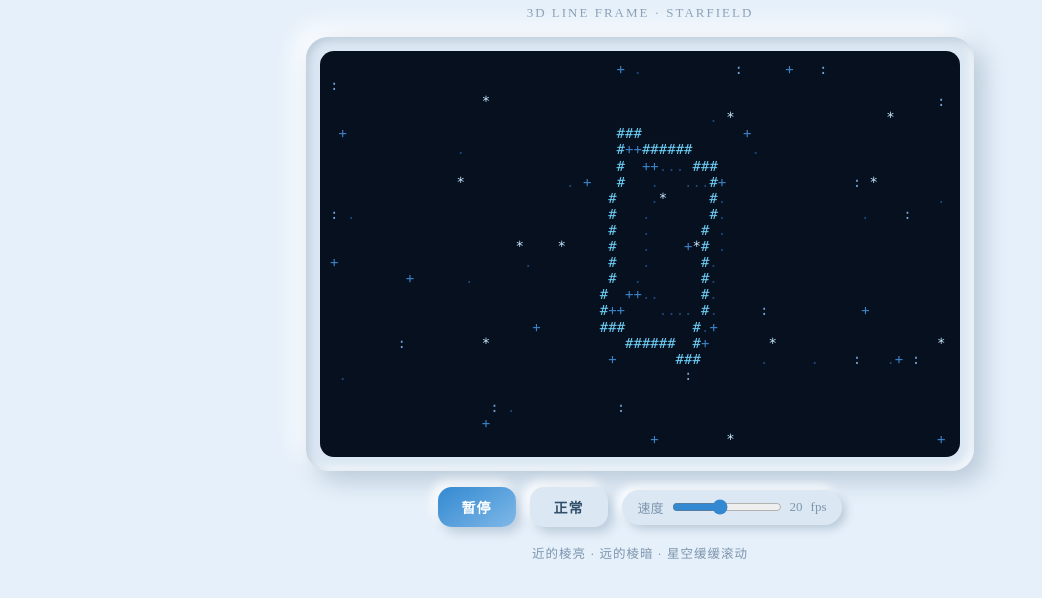
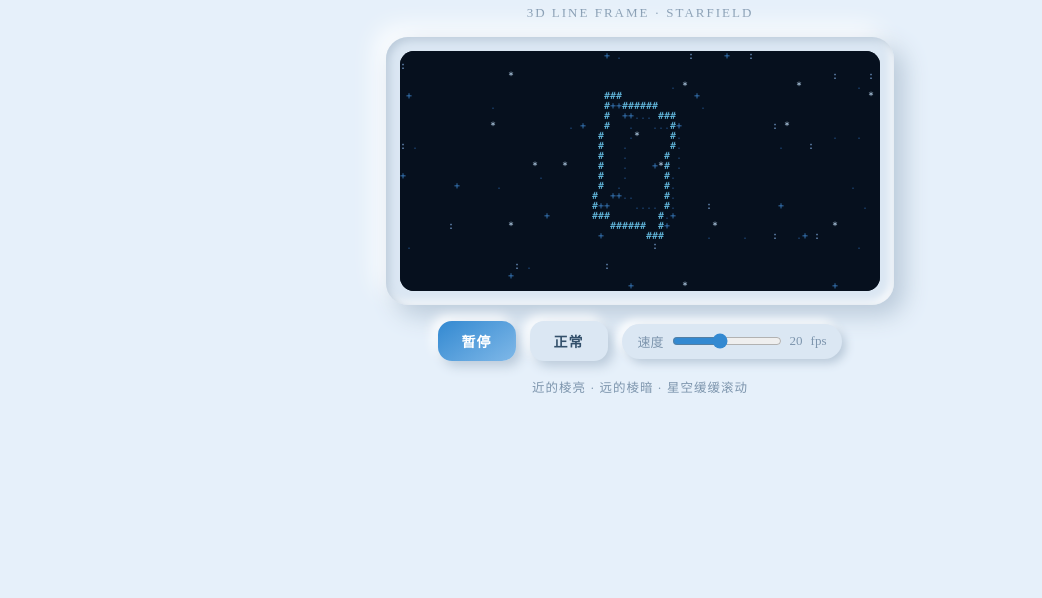
Before and after one commit to NaimioChan/NaimioChan.github.io, a website: page public/playground/ascii-cube.html in a window 1280 px wide. Shown: the part 120-718 px from the top of the page, without its empty margins (0-1042 px from the left). Drawn offline with Linux system fonts and the light colour scheme.

Commit message:
fix: 移动端优化 - 点击高亮/D-pad/ASCII画布自适应
- 三个子页面统一 -webkit-tap-highlight-color: transparent, 消除移动端蓝色点击遮罩
- snake: 新增虚拟方向键(≤768px显示, pointerdown/touchstart 双绑定)
- ascii-cube: pre+DOM 渲染改为 canvas 绘制, width calc(100vw-32px) 精确适配内容区, 窄屏完整显示且水平居中

```diff
--- a/public/playground/ascii-cube.html
+++ b/public/playground/ascii-cube.html
@@ -15,7 +15,7 @@
     --text: #33506b;
     --text-dim: #7d95ad;
   }
-  * { margin: 0; padding: 0; box-sizing: border-box; }
+  * { margin: 0; padding: 0; box-sizing: border-box; -webkit-tap-highlight-color: transparent; }
   body {
     font-family: "Times New Roman", Times, "Source Han Serif SC", "Noto Serif SC", "思源宋体", "Songti SC", "SimSun", serif;
     background: var(--bg);
@@ -47,20 +47,18 @@
     box-shadow: 10px 10px 24px var(--shadow-dk), -10px -10px 24px var(--shadow-lt),
                 inset 3px 3px 8px var(--shadow-dk), inset -3px -3px 8px var(--shadow-lt);
     padding: 14px;
+    /* 宽度精确适配 body 内容区(视口-左右padding)，任何屏宽都不溢出且居中 */
+    width: min(508px, calc(100vw - 32px));
+    max-width: 96vw;
+    margin: 0 auto;
   }
-  pre#screen {
+  /* canvas 绘制 ASCII：内部分辨率 480x240，CSS 等比缩放，窄屏完整居中 */
+  canvas#screen {
+    display: block;
+    width: 100%;
+    height: auto;
     background: #06101e;
     border-radius: 14px;
-    padding: 10px;
-    font-family: Consolas, "Courier New", monospace;
-    font-size: 14px;
-    line-height: 1.15;
-    letter-spacing: 0;
-    color: #6ecdf5;
-    white-space: pre;
-    overflow: hidden;
-    width: 640px;
-    max-width: 88vw;
   }
   .controls {
     display: flex;
@@ -107,7 +105,7 @@
   <p class="sub">3D LINE FRAME · STARFIELD</p>
 
   <div class="screen-box">
-    <pre id="screen"></pre>
+    <canvas id="screen" width="480" height="240" aria-label="ASCII 立方体动画"></canvas>
   </div>
 
   <div class="controls">
@@ -210,21 +208,25 @@
   }
 
   /* ---------- 动画循环 ---------- */
-  var pre = document.getElementById("screen");
+  var cv = document.getElementById("screen");
+  var cctx = cv.getContext("2d");
   var COLORS = { "#": "#6ecdf5", "+": "#3c82c8", ".": "#1e4678",
                  "*": "#c8e6ff", ":": "#78a0d2" };
-  pre.innerHTML = "";
+  var CW = 6, CH = 10;               // 字符单元：480x240 = 80x24 网格
+  cctx.font = "10px Consolas, 'Courier New', monospace";
+  cctx.textBaseline = "top";
 
-  function colorize(text) {
-    var esc = { "&": "&amp;", "<": "&lt;", ">": "&gt;" };
-    var out = "";
+  function drawFrame(text) {
+    cctx.fillStyle = "#06101e";
+    cctx.fillRect(0, 0, cv.width, cv.height);
     for (var i = 0; i < text.length; i++) {
       var ch = text[i];
+      if (ch === "\n" || ch === " ") continue;
       var col = COLORS[ch];
-      if (!col || ch === " ") out += esc[ch] || ch;
-      else out += '<span style="color:' + col + '">' + ch + "</span>";
+      if (!col) continue;
+      cctx.fillStyle = col;
+      cctx.fillText(ch, (i % (W + 1)) * CW, ((i / (W + 1)) | 0) * CH);
     }
-    return out;
   }
 
   var fps = 20, running = true, frame = 0;
@@ -240,7 +242,7 @@
     while (acc >= step) {
       acc -= step;
       frame++;
-      pre.innerHTML = colorize(renderFrame(frame / fps));
+      drawFrame(renderFrame(frame / fps));
     }
   }
 
@@ -261,7 +263,7 @@
   });
 
   // 立即渲染首帧（不依赖 rAF 时序，任何环境打开即有画面）
-  pre.innerHTML = colorize(renderFrame(0));
+  drawFrame(renderFrame(0));
   requestAnimationFrame(loop);
 })();
 </script>
```
Also changed, not shown: public/playground/pomodoro.html (+1 -1 lines), public/playground/snake.html (+56 -1 lines).
